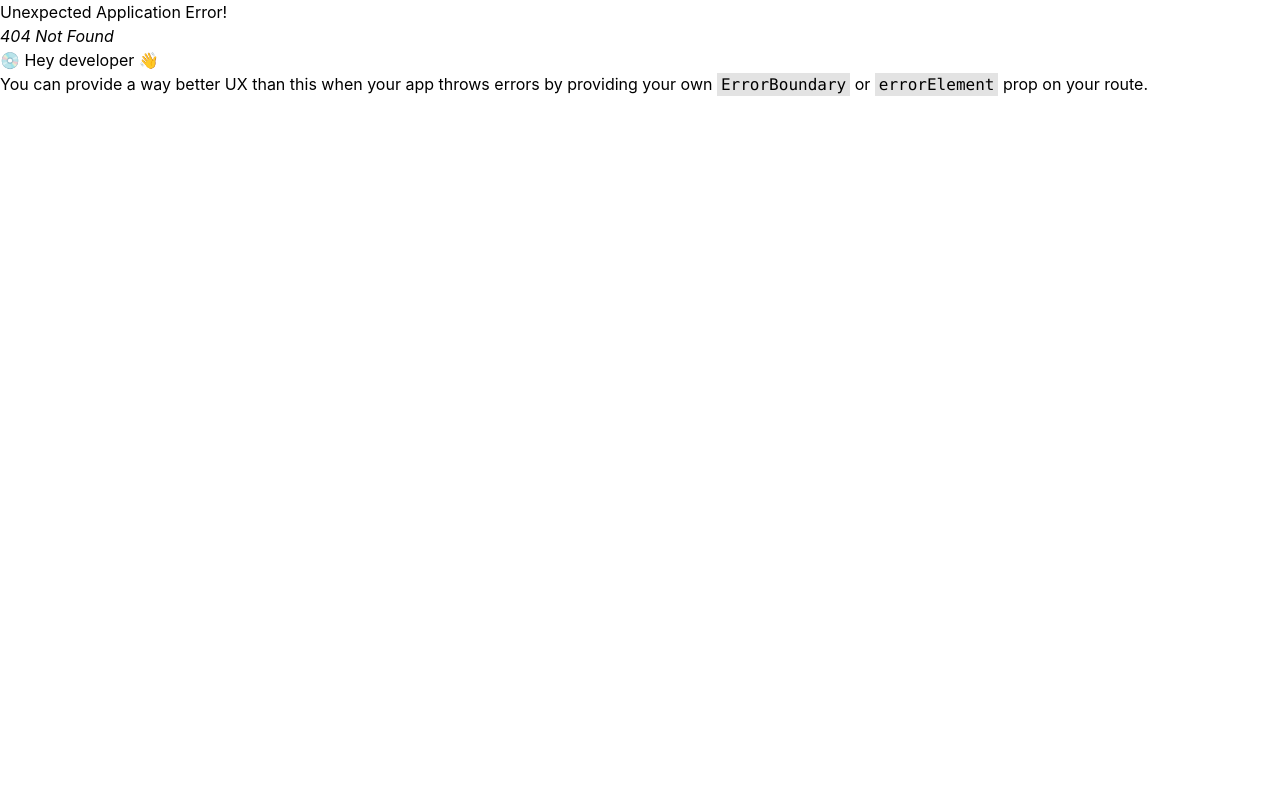
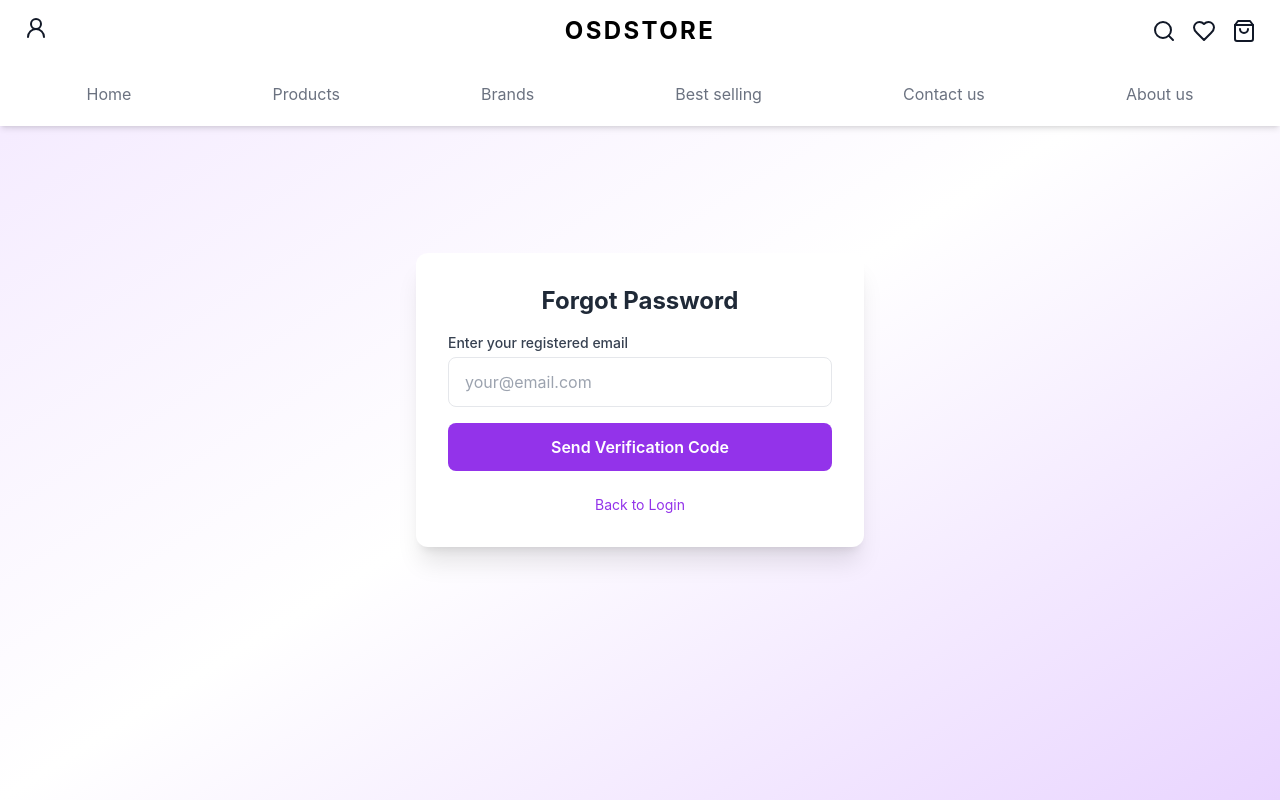
Before and after one commit to MuhammedAdhil86/osdstore, a React (Vite) app: page /forget-password in a window 1280 px wide. Before the commit this address had no page. Built offline with nearby package versions, Linux system fonts and the light colour scheme.

Commit message:
forgot password added

```diff
--- a/src/components/login/login.jsx
+++ b/src/components/login/login.jsx
@@ -8,16 +8,20 @@ const Login = ({ onClose }) => {
   const [email, setEmail] = useState("");
   const [password, setPassword] = useState("");
   const [feedback, setFeedback] = useState(null);
+  const [isLoading, setIsLoading] = useState(false);
 
   const { login } = useContext(AuthContext);
   const togglePassword = () => setShowPassword(!showPassword);
 
   const handleSubmit = async (e) => {
     e.preventDefault();
+
     if (!email || !password) {
       setFeedback({ type: "error", message: "Please enter email and password." });
       return;
     }
+
+    setIsLoading(true);
 
     try {
       const user = await login(email, password);
@@ -29,6 +33,8 @@ const Login = ({ onClose }) => {
       } else {
         setFeedback({ type: "error", message: "Something went wrong. Please try again." });
       }
+    } finally {
+      setIsLoading(false);
     }
   };
 
@@ -103,7 +109,7 @@ const Login = ({ onClose }) => {
               {/* Forgot Password Link */}
               <div className="text-right mt-2">
                 <Link
-                  to="/forgot-password"
+                  to="/forget-password"
                   className="text-sm text-purple-600 hover:text-purple-800 font-medium"
                 >
                   Forgot password?
@@ -113,9 +119,14 @@ const Login = ({ onClose }) => {
 
             <button
               type="submit"
-              className="w-full py-3 text-white bg-black hover:bg-gray-900 rounded-lg transition font-semibold"
+              disabled={isLoading}
+              className={`w-full py-3 text-white rounded-lg transition font-semibold ${
+                isLoading
+                  ? "bg-gray-600 cursor-not-allowed"
+                  : "bg-black hover:bg-gray-900"
+              }`}
             >
-              Log In
+              {isLoading ? "Logging in..." : "Log In"}
             </button>
 
             {/* Register Link */}
--- /dev/null
+++ b/src/pages/forgetpassword.jsx
@@ -0,0 +1,180 @@
+import React, { useState } from "react";
+import axios from "axios";
+import { Link } from "react-router-dom";
+
+export default function ForgotPassword() {
+  const [step, setStep] = useState("email");
+  const [email, setEmail] = useState("");
+  const [otp, setOtp] = useState("");
+  const [newPassword, setNewPassword] = useState("");
+  const [feedback, setFeedback] = useState(null);
+
+  const apiBase = "https://osdstore-seven.vercel.app/api/users/forget-password";
+
+  const handleSendEmail = async (e) => {
+    e.preventDefault();
+    setFeedback(null);
+    if (!email) {
+      setFeedback({ type: "error", message: "Email is required" });
+      return;
+    }
+
+    try {
+      const res = await axios.post(`${apiBase}/send-otp/`, { email }, { withCredentials: true });
+      setFeedback({ type: "success", message: res.data.message || "Verification code sent to your email." });
+      setStep("otp");
+    } catch (error) {
+      setFeedback({
+        type: "error",
+        message: error.response?.data?.message || "Failed to send OTP. Please try again.",
+      });
+    }
+  };
+
+  const handleVerifyOtp = async (e) => {
+    e.preventDefault();
+    setFeedback(null);
+
+    try {
+      const res = await axios.post(`${apiBase}/verify-otp/`, { email, otp }, { withCredentials: true });
+      setFeedback({ type: "success", message: res.data.message || "OTP verified successfully!" });
+      setStep("reset");
+    } catch (error) {
+      setFeedback({
+        type: "error",
+        message: error.response?.data?.message || "Invalid OTP. Please try again.",
+      });
+    }
+  };
+
+  const handleResetPassword = async (e) => {
+    e.preventDefault();
+    setFeedback(null);
+
+    if (!newPassword) {
+      setFeedback({ type: "error", message: "New password is required" });
+      return;
+    }
+
+    try {
+      const res = await axios.patch(
+        `${apiBase}/set-password/`,
+        { email, otp, password: newPassword },
+        { withCredentials: true }
+      );
+      setFeedback({ type: "success", message: res.data.message || "Password reset successful!" });
+
+      // Reset form and go back to email step
+      setStep("email");
+      setEmail("");
+      setOtp("");
+      setNewPassword("");
+    } catch (error) {
+      setFeedback({
+        type: "error",
+        message: error.response?.data?.message || "Failed to reset password. Please try again.",
+      });
+    }
+  };
+
+  return (
+    <div className="min-h-screen flex items-center justify-center px-4 bg-gradient-to-br from-purple-100 via-white to-purple-200">
+      <div className="bg-white shadow-xl rounded-xl p-8 w-full max-w-md">
+        <h2 className="text-2xl font-bold text-gray-800 mb-4 text-center">Forgot Password</h2>
+
+        {feedback && (
+          <div
+            className={`mb-4 px-4 py-2 rounded-md text-sm font-medium ${
+              feedback.type === "success"
+                ? "bg-green-100 text-green-800 border border-green-300"
+                : "bg-red-100 text-red-800 border border-red-300"
+            }`}
+          >
+            {feedback.message}
+          </div>
+        )}
+
+        {step === "email" && (
+          <form onSubmit={handleSendEmail} className="space-y-4">
+            <div>
+              <label className="block text-sm font-medium text-gray-700">
+                Enter your registered email
+              </label>
+              <input
+                type="email"
+                placeholder="your@email.com"
+                value={email}
+                onChange={(e) => setEmail(e.target.value)}
+                className="mt-1 w-full px-4 py-3 border rounded-lg focus:ring-2 focus:ring-purple-500 outline-none"
+                required
+              />
+            </div>
+            <button
+              type="submit"
+              className="w-full py-3 text-white bg-purple-600 hover:bg-purple-700 rounded-lg font-semibold transition"
+            >
+              Send Verification Code
+            </button>
+          </form>
+        )}
+
+        {step === "otp" && (
+          <form onSubmit={handleVerifyOtp} className="space-y-4">
+            <div>
+              <label className="block text-sm font-medium text-gray-700">
+                Enter 4-digit OTP
+              </label>
+              <input
+                type="text"
+                inputMode="numeric"
+                pattern="\d{4}"
+                maxLength={4}
+                placeholder="e.g. 1234"
+                value={otp}
+                onChange={(e) => setOtp(e.target.value)}
+                className="mt-1 w-full px-4 py-3 border rounded-lg focus:ring-2 focus:ring-purple-500 outline-none"
+                required
+              />
+            </div>
+            <button
+              type="submit"
+              className="w-full py-3 text-white bg-purple-600 hover:bg-purple-700 rounded-lg font-semibold transition"
+            >
+              Verify OTP
+            </button>
+          </form>
+        )}
+
+        {step === "reset" && (
+          <form onSubmit={handleResetPassword} className="space-y-4">
+            <div>
+              <label className="block text-sm font-medium text-gray-700">
+                Enter new password
+              </label>
+              <input
+                type="password"
+                placeholder="New password"
+                value={newPassword}
+                onChange={(e) => setNewPassword(e.target.value)}
+                className="mt-1 w-full px-4 py-3 border rounded-lg focus:ring-2 focus:ring-purple-500 outline-none"
+                required
+              />
+            </div>
+            <button
+              type="submit"
+              className="w-full py-3 text-white bg-purple-600 hover:bg-purple-700 rounded-lg font-semibold transition"
+            >
+              Reset Password
+            </button>
+          </form>
+        )}
+
+        <div className="text-sm text-center mt-6 text-gray-600">
+          <Link to="/loginpage" className="text-purple-600 hover:underline">
+            Back to Login
+          </Link>
+        </div>
+      </div>
+    </div>
+  );
+}
--- a/src/pages/loginpage.jsx
+++ b/src/pages/loginpage.jsx
@@ -1,7 +1,7 @@
 import React, { useState } from "react";
 import { Link, useNavigate } from "react-router-dom";
 import { FaTimes, FaEye, FaEyeSlash } from "react-icons/fa";
-import { useAuth } from "../context/AuthContext";  // Adjust path if needed
+import { useAuth } from "../context/AuthContext"; // Adjust path if needed
 
 import bgImage from "../img/login/domino-studio-164_6wVEHfI-unsplash.jpg";
 
@@ -15,7 +15,7 @@ const LoginPage = () => {
   const navigate = useNavigate();
   const { login } = useAuth();
 
-  const togglePassword = () => setShowPassword(!showPassword);
+  const togglePassword = () => setShowPassword((prev) => !prev);
 
   const handleClose = () => {
     navigate("/"); // Redirect to homepage or desired route
@@ -28,9 +28,9 @@ const LoginPage = () => {
 
     try {
       await login(email, password);
-      // login() should navigate automatically on success, but if not:
+      // If login does not redirect automatically, you can do it here:
       // navigate("/");
-    } catch (err) {
+    } catch {
       setError("Invalid email or password");
     } finally {
       setLoading(false);
@@ -40,7 +40,6 @@ const LoginPage = () => {
   return (
     <>
       <div className="relative flex flex-col md:flex-row sm:mt-12 mt-11 lg:mt-32 md:mt-32 mb-0 lg:mb-0 md:mb-0">
-
         {/* X Button */}
         <button
           onClick={handleClose}
@@ -95,6 +94,7 @@ const LoginPage = () => {
                     onClick={togglePassword}
                     className="absolute inset-y-0 right-0 px-3 flex items-center text-gray-600 focus:outline-none"
                     tabIndex={-1}
+                    aria-label={showPassword ? "Hide password" : "Show password"}
                   >
                     {showPassword ? (
                       <FaEye className="w-5 h-5" />
@@ -110,7 +110,9 @@ const LoginPage = () => {
                   <input type="checkbox" className="form-checkbox text-purple-600" />
                   <span>Remember me</span>
                 </label>
-                <a href="#" className="text-blue-600 hover:underline">Forgot your password?</a>
+                <Link to="/forget-password" className="text-blue-600 hover:underline">
+                  Forgot your password?
+                </Link>
               </div>
 
               <button
@@ -124,7 +126,10 @@ const LoginPage = () => {
               </button>
 
               <p className="text-center text-sm">
-                Don’t have an account? <Link to="/otpsent" className="text-blue-700 hover:underline">Register here</Link>
+                Don’t have an account?{" "}
+                <Link to="/otpsent" className="text-blue-700 hover:underline">
+                  Register here
+                </Link>
               </p>
             </form>
           </div>
@@ -133,9 +138,7 @@ const LoginPage = () => {
         {/* Right Side - HD Image */}
         <div
           className="hidden md:block md:w-1/2 bg-cover bg-center"
-          style={{
-            backgroundImage: `url(${bgImage})`
-          }}
+          style={{ backgroundImage: `url(${bgImage})` }}
         >
           <div className="h-full w-full bg-black bg-opacity-20"></div>
         </div>
--- a/src/router/routes.jsx
+++ b/src/router/routes.jsx
@@ -19,6 +19,7 @@ import OtpVerification from "../components/login/otp";
 import LoginPage from "../pages/loginpage";
 import BestSelling from "../pages/bestselling";
 import { AuthProvider } from "../context/AuthContext";  // Make sure this file exists
+import ForgotPassword from "../pages/forgetpassword";
 
 const router = createBrowserRouter([
   {
@@ -47,6 +48,7 @@ const router = createBrowserRouter([
       { path: "/brands", element: <BrandsGrid /> },
       { path: "/product", element: <ProductsPage /> },
       {path: "/bestselling", element: < BestSelling/>},
+      {path: "/forget-password",element:<ForgotPassword/>},
     ],
   },
 ]);
```
